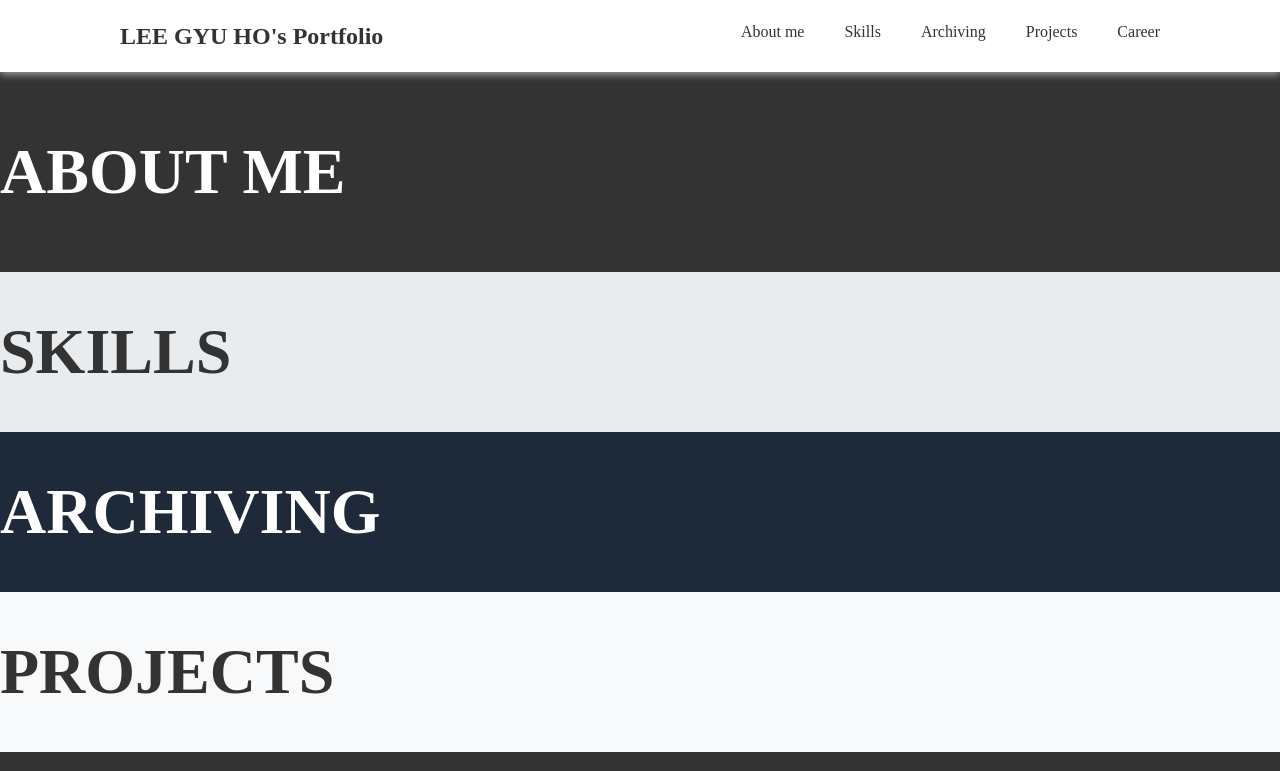
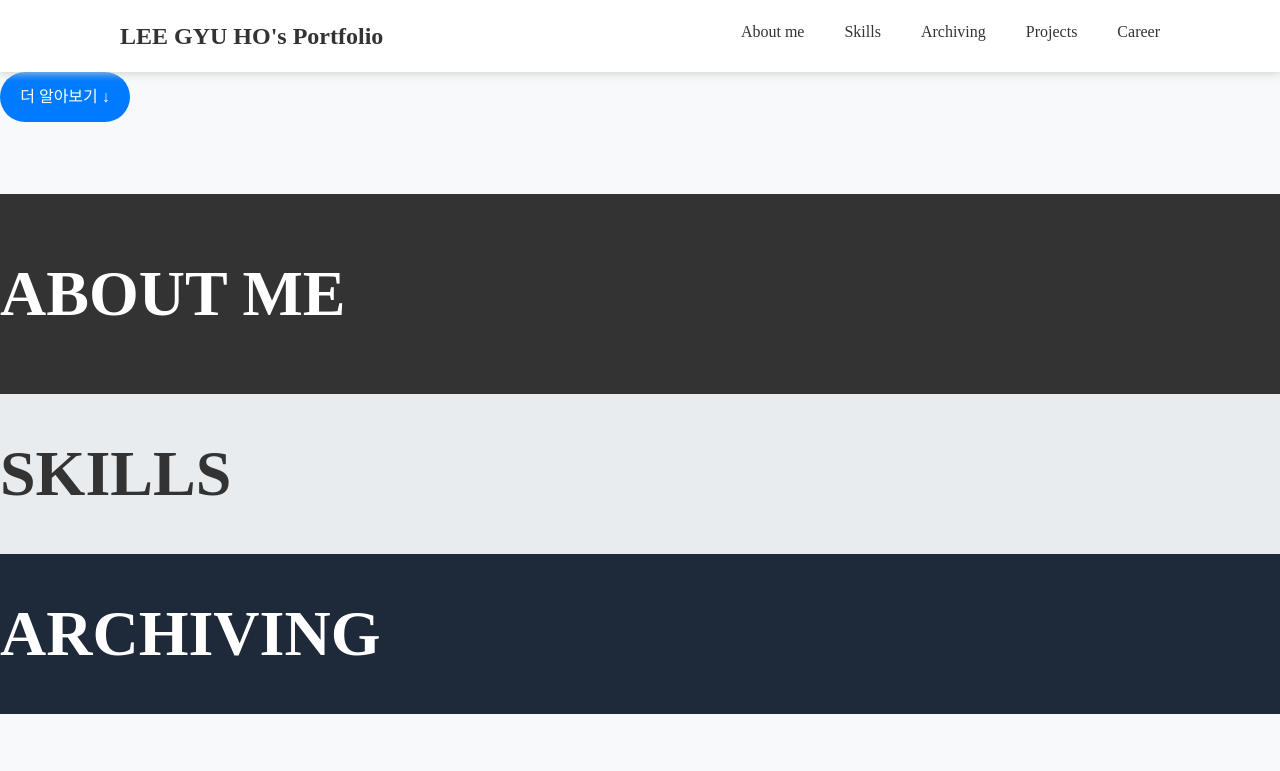
Before and after one commit to leegyuho-programer/my-portfolio, a Next.js app: page / in a window 1280 px wide. Shown: the top 771 px of the page. Built offline with nearby package versions, Linux system fonts and the light colour scheme.

Commit message:
feat: Button 컴포넌트 UI 완성

```diff
--- /dev/null
+++ b/src/_components/Button/Button.tsx
@@ -0,0 +1,13 @@
+import Link from 'next/link';
+
+interface ButtonProps {
+  children: string;
+}
+
+export default function Button({ children }: ButtonProps) {
+  return (
+    <button className='mt-[72px] bg-accent hover:bg-[#0069d9] w-[130px] h-[50px] text-sm text-white rounded-primary-button'>
+      <Link href='#about-me'>{children}</Link>
+    </button>
+  );
+}
--- a/src/app/globals.css
+++ b/src/app/globals.css
@@ -89,13 +89,13 @@
   .text-sm {
     font-size: theme(--font-size-sm);
     line-height: theme(line-height-sm);
-    font-weight: theme(--font-weight-light);
+    font-weight: theme(--font-weight-regular);
   }
 
   .text-md {
     font-size: theme(--font-size-md);
     line-height: theme(line-height-md);
-    font-weight: theme(--font-weight-light);
+    font-weight: theme(--font-weight-regular);
   }
 
   .text-lg {
--- a/src/app/page.tsx
+++ b/src/app/page.tsx
@@ -1,3 +1,4 @@
+import Button from '@/_components/Button/Button';
 import NavBar from '@/_components/NavBar/NavBar';
 
 export default function Home() {
@@ -12,6 +13,7 @@ export default function Home() {
           { label: 'Career', href: '#career' },
         ]}
       />
+      <Button>더 알아보기 ↓</Button>
       {/* // About Me 섹션 */}
       <section
         id='about-me'
```
